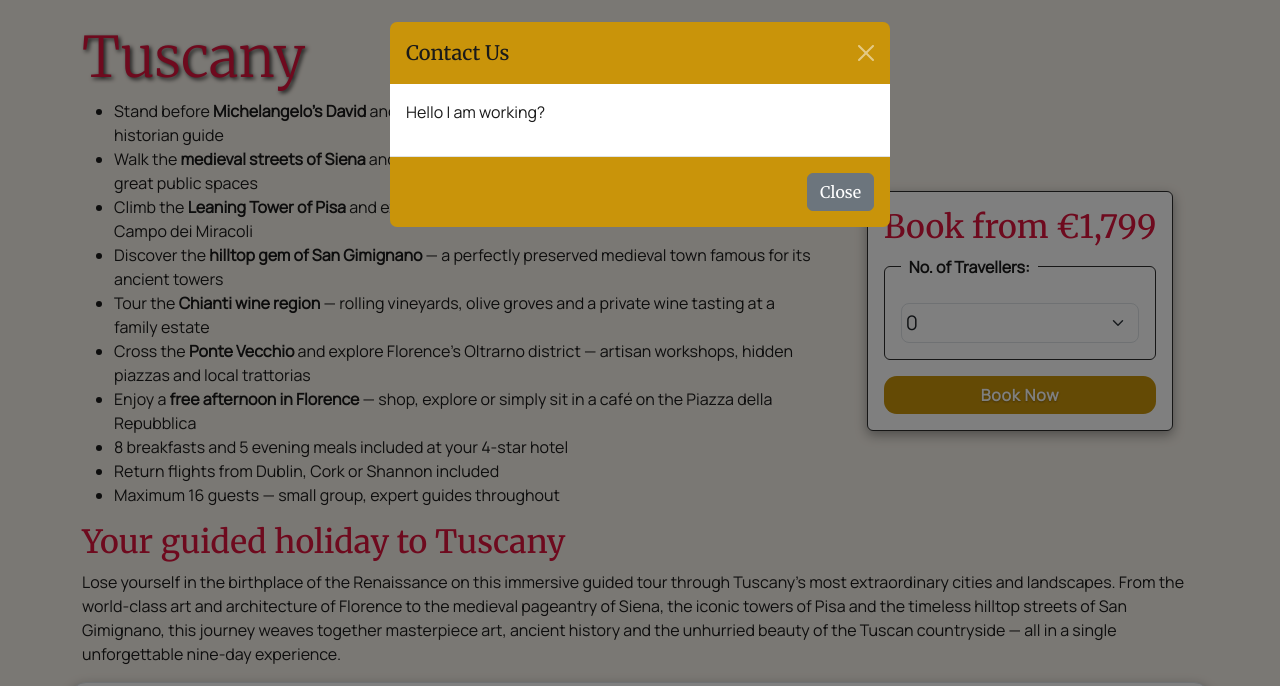
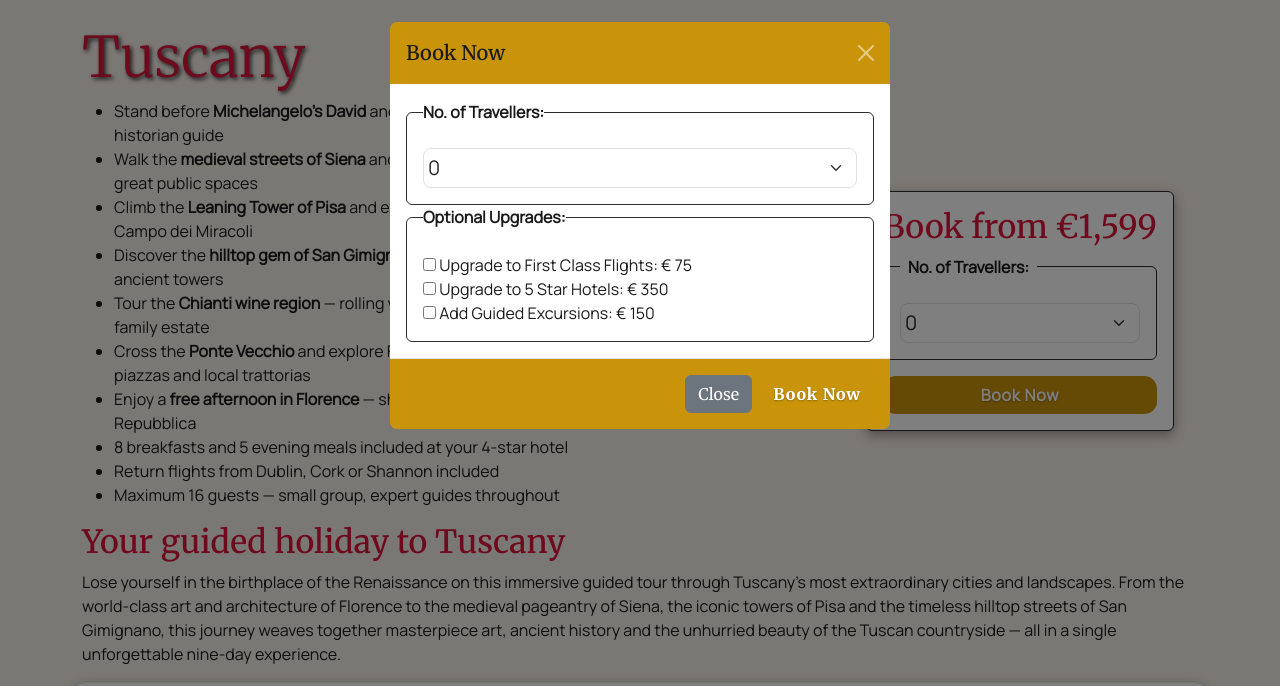
Before and after one commit to alancoomeynts-hub/timewalk-travel, a plain HTML site: page itineraryitaly2.html in a window 1280 px wide. Both pictures are taken after a click on the button "Book Now". Shown: the part 722-1408 px from the top of the page. Drawn offline with nearby package versions, Linux system fonts and the light colour scheme; some packages are replaced by stand-ins of ours.

Commit message:
Complete BookingFormModal function, add data attributes to modal container in itinerary pages. Update learning sources in README

```diff
--- a/assets/main.js
+++ b/assets/main.js
@@ -1,4 +1,4 @@
-/* global data used by filter and booking form functions*/
+/* global data used by filter function*/
 const itineraries = [
   {
     id: 1,
@@ -11,7 +11,7 @@ const itineraries = [
     title: "Rome, Naples & Amalfi",
     details: "8 days - From €1,899 pp",
     href: "/itineraryitaly1.html",
-    price: 1899,
+
   },
   {
     id: 2,
@@ -24,7 +24,7 @@ const itineraries = [
     title: "Tuscany",
     details: "7 days - From €1,599 pp",
     href: "/itineraryitaly2.html",
-    price: 1599,
+
   },
   {
     id: 3,
@@ -37,7 +37,7 @@ const itineraries = [
     title: "Austria & Venice",
     details: "10 days - From €2,000 pp",
     href: "/itineraryaustria.html",
-    price: 2000,
+
   },
   {
     id: 4,
@@ -51,7 +51,7 @@ const itineraries = [
     title: "Czech Republic",
     details: "8 days - From €1,699 pp",
     href: "/itineraryczechia.html",
-    price: 1699,
+
   },
   {
     id: 5,
@@ -64,7 +64,7 @@ const itineraries = [
     title: "Andalusia",
     details: "10 days - From €1,899 pp",
     href: "/itineraryandulusia.html",
-    price: 1899,
+
   },
   {
     id: 6,
@@ -77,7 +77,7 @@ const itineraries = [
     title: "Ireland & Scotland",
     details: "10 days - From €1,495 pp",
     href: "/itineraryireland.html",
-    price: 1495,
+
   },
 ];
 
@@ -96,7 +96,7 @@ document.addEventListener("DOMContentLoaded", () => {
     LocationCardsRedirect();
   }
 
-  if(document.body.classList.contains('page-itinerary')){
+  if (document.body.classList.contains("page-itinerary")) {
     createBookingFormModal();
   }
 
@@ -484,11 +484,17 @@ function filterResults() {
   }
 
   /* Filter itineraries by search term with logical short circuit for wildcard search if a term is empty*/
-  const applyFilter = itineraries.filter(itinerary => {
+  const applyFilter = itineraries.filter((itinerary) => {
     //skip filter if parameter is empty or check if itinerary includes value.
-    const matchsDestination = !filterParameters.destination || itinerary.destination.includes(filterParameters.destination);
-    const matchTheme = !filterParameters.theme || itinerary.theme.includes(filterParameters.theme);
-    const matchDeparture = !filterParameters.departure || itinerary.departure.includes(filterParameters.departure);
+    const matchsDestination =
+      !filterParameters.destination ||
+      itinerary.destination.includes(filterParameters.destination);
+    const matchTheme =
+      !filterParameters.theme ||
+      itinerary.theme.includes(filterParameters.theme);
+    const matchDeparture =
+      !filterParameters.departure ||
+      itinerary.departure.includes(filterParameters.departure);
 
     //return all matching values
     return matchsDestination && matchTheme && matchDeparture;
@@ -503,12 +509,10 @@ function filterResults() {
  * @param {Array} filterData - The filtered itinerary data.
  */
 function cloneItineraryCards(filterData) {
-
-  if(filterData.length===0){
+  if (filterData.length === 0) {
     const container = document.querySelector(".search-results-container");
     container.innerHTML = "<p class='text-danger'>No results found.</p>";
     return;
-
   }
 
   const container = document.querySelector(".search-results-container");
@@ -526,35 +530,72 @@ function cloneItineraryCards(filterData) {
     container.appendChild(clone);
   });
 }
+/**
+ * Add click listener to booking CTA button on itinerary pages,create and show booking form modal using Bootstrap's modal JS utility functions.
+ */
+function createBookingFormModal() {
+  const bookingFormClick = document.querySelector(".booking-cta");
 
-function createBookingFormModal(){
+  const modalContainer = document.querySelector(".booking-modal-container");
+  const bookingData = modalContainer.dataset;
 
-  const bookingFormClick=document.querySelector(".booking-cta");
-  const modalContainer=document.querySelector(".booking-modal-container");
-  if(bookingFormClick && modalContainer){
-    bookingFormClick.addEventListener('click', (e)=>{
+  console.log(bookingData);
 
-    e.preventDefault();
+  if (bookingFormClick && modalContainer) {
+    bookingFormClick.addEventListener("click", (e) => {
+      e.preventDefault();
 
-
-
-  modalContainer.innerHTML=`<div class="modal-dialog">
+      modalContainer.innerHTML = `<div class="modal-dialog">
     <div class="modal-content">
       <div class="modal-header">
-        <h5 class="modal-title" id="contact-modal-label">Contact Us</h5>
+        <h5 class="modal-title" id="contact-modal-label">Book Now</h5>
         <button type="button" class="btn-close" data-bs-dismiss="modal"></button>
       </div>
       <div class="modal-body">
-        <p>Hello I am working?</p>
+
+        <form id="booking-form" novalidate>
+          <fieldset>
+              <legend > No. of Travellers: </legend>
+              <select class="form-select form-select-lg p-1" name="travellers"
+                  aria-label="form number of travellers">
+                <option selected>0</option>
+                <option value="1">1</option>
+                <option value="2">2</option>
+                <option value="3">3</option>
+                <option value="4">4</option>
+                <option value="5">5</option>
+                <option value="6">6</option>
+                <option value="7">7</option>
+                <option value="8">8</option>
+                <option value="9">9</option>
+                </select>
+            </fieldset>
+             <fieldset>
+              <legend > Optional Upgrades: </legend>
+              <input type = "checkbox" id="upgradeFirstClass" name="upgradeFirstClass" value="upgradeFirstClass" data-price="500">
+              <label for="upgradeFirstClass">Upgrade to First Class Flights: € ${bookingData.upgradeFirstClass}</label><br>
+              <input type = "checkbox" id="upgradeHotel" name="upgradeHotel" value="upgradeHotel" data-price="300">
+              <label for="upgradeHotel">Upgrade to 5 Star Hotels: € ${bookingData.upgradeHotel}</label><br>
+              <input type = "checkbox" id="addExcursions" name="addExcursions" value="addExcursions" data-price="100">
+              <label for="addExcursions">Add Guided Excursions: € ${bookingData.addExcursions}</label><br>
+            </fieldset>
+            </form>
       </div>
       <div class="modal-footer">
         <button type="button" class="btn btn-secondary" data-bs-dismiss="modal">Close</button>
+        <button class="booking-cta btn" form="booking-form">Book Now</button>
       </div>
     </div>
   </div>
-  `;
-      const bookingModal= new bootstrap.Modal(modalContainer);
+  `
+  ;
+      const bookingModal = new bootstrap.Modal(modalContainer);
       bookingModal.show();
-});
+
+      bookingModal.addEventListener("shown.bs.modal", () => {
+        calculateTotalPrice(bookingData);
+
+      });
+    });
   }
 }
--- a/itineraryitaly2.html
+++ b/itineraryitaly2.html
@@ -181,7 +181,7 @@
                 </div>
                 <div class="col-lg-4 d-none d-lg-flex flex-column justify-content-center align-items-center py-2">
                     <div class="booking-form-wrap p-3">
-                        <h2>Book from €1,799</h2>
+                        <h2>Book from €1,599</h2>
                         <form action="">
                             <fieldset>
                                 <legend class="px-2"> No. of Travellers: </legend>
@@ -205,7 +205,8 @@
                 </div>
             </div>
 
-            <div class="modal fade booking-modal-container" tabindex="-1" aria-labelledby="booking-modal-label"
+            <div class="modal fade booking-modal-container" tabindex="-1" aria-labelledby="booking-modal-label "
+                data-price="1,599" data-upgrade-first-class="75" data-upgrade-hotel="350" data-add-excursions="150"
                 aria-hidden="true">
 
             </div>
```
Also changed, not shown: itineraryandulusia.html (+2 -2 lines), itineraryaustria.html (+4 -2 lines), itineraryczechia.html (+3 -2 lines), itineraryireland.html (+3 -2 lines), itineraryitaly1.html (+9 -5 lines), 1 other file.
